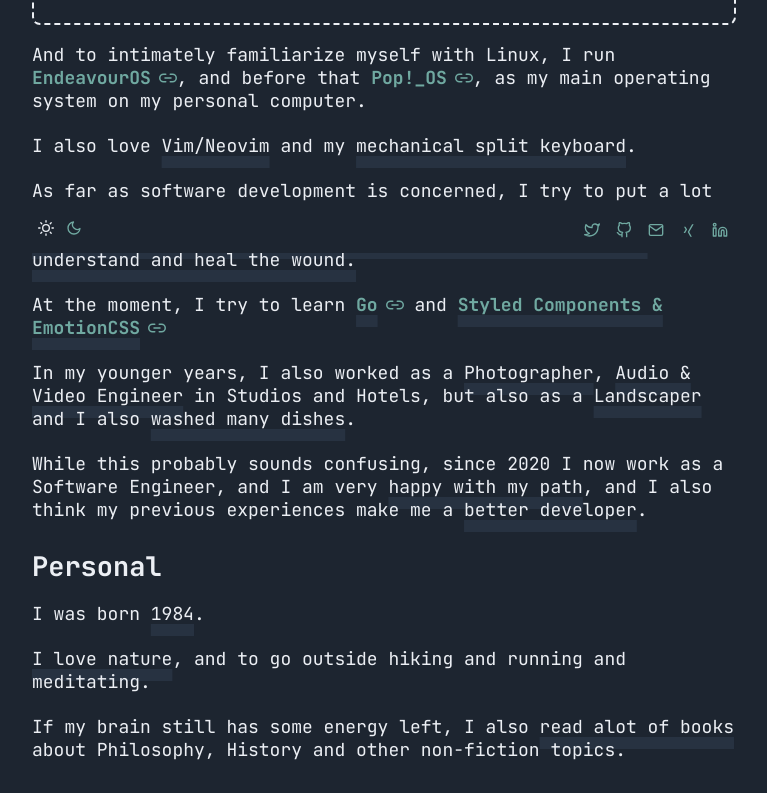
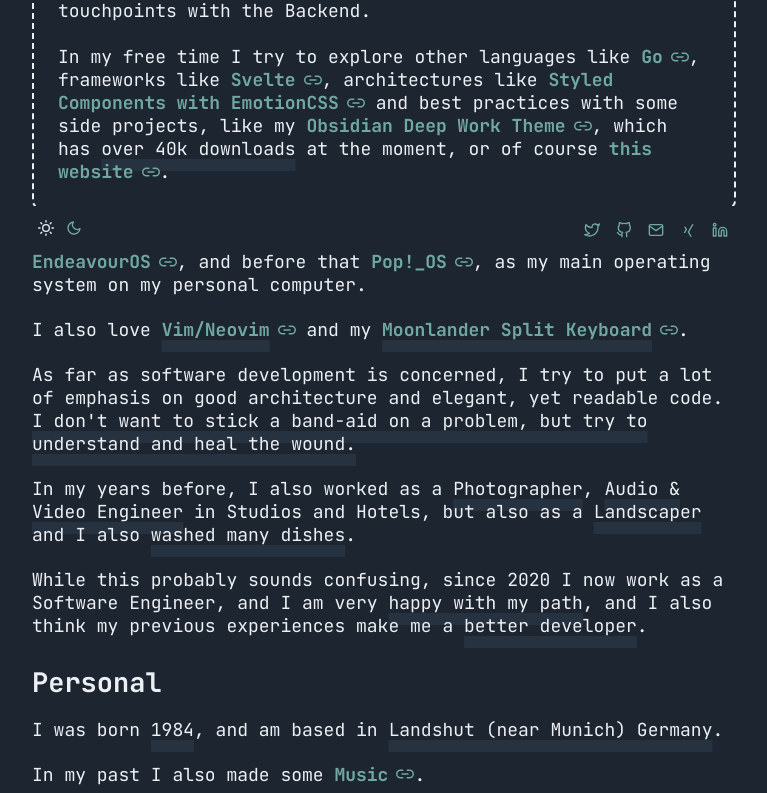
Before and after one commit to nikbrunner/nibru.dev, a Next.js app: page / in a window 1280 px wide. Shown: the part 547-1340 px from the top of the page, without its empty margins (256-1023 px from the left). Built offline with nearby package versions, Linux system fonts and the light colour scheme.

Commit message:
index: updated texts

```diff
--- a/pages/index.tsx
+++ b/pages/index.tsx
@@ -30,7 +30,7 @@ const Greeting = () => (
         margin: 0;
       `}
     >
-      My name is <Highlight underline>Nikolaus Brunner</Highlight>,<br />
+      Hi. My name is <Highlight underline>Nikolaus Brunner</Highlight>,<br />
       but most people call me <Highlight>Nik</Highlight>
     </h1>
   </div>
@@ -68,7 +68,7 @@ const Home = () => {
         </Paragraph>
 
         <Paragraph emphasis>
-          My main technology stack right now consists of{" "}
+          My tech stack at the moment consists of{" "}
           <Link href="https://reactjs.org" type="external">
             React
           </Link>
@@ -83,9 +83,39 @@ const Home = () => {
           and{" "}
           <Link href="https://nodejs.org/en/" type="external">
             NodeJS
+          </Link>
+          .
+          <br />
+          <br />
+          My main focus is definitely Frontend, but I regularly have touchpoints with
+          the Backend.
+          <br />
+          <br />
+          In my free time I try to explore other languages like{" "}
+          <Link href="https://go.dev/" type="external">
+            Go
+          </Link>
+          , frameworks like{" "}
+          <Link href="https://svelte.dev/" type="external">
+            Svelte
+          </Link>
+          , architectures like{" "}
+          <Link href="https://emotion.sh/docs/introduction" type="external">
+            Styled Components with EmotionCSS
           </Link>{" "}
-          but in my free time I try to explore other languages, frameworks,
-          architectures and best practices with some side projects.
+          and best practices with some side projects, like my{" "}
+          <Link
+            href="https://github.com/nikbrunner/obsidian-deep-work-theme"
+            type="external"
+          >
+            Obsidian Deep Work Theme
+          </Link>
+          , which has <Highlight>over 40k downloads</Highlight> at the moment, or of
+          course{" "}
+          <Link href="https://github.com/nikbrunner/nibru.dev" type="external">
+            this website
+          </Link>
+          .
         </Paragraph>
 
         <Paragraph>
@@ -101,8 +131,19 @@ const Home = () => {
         </Paragraph>
 
         <Paragraph>
-          I also love <Highlight>Vim/Neovim</Highlight> and my{" "}
-          <Highlight>mechanical split keyboard</Highlight>.
+          I also love{" "}
+          <Highlight>
+            <Link href="https://github.com/nikbrunner/vin" type="external">
+              Vim/Neovim
+            </Link>
+          </Highlight>{" "}
+          and my{" "}
+          <Highlight>
+            <Link href="https://www.zsa.io/moonlander/" type="external">
+              Moonlander Split Keyboard
+            </Link>
+          </Highlight>
+          .
         </Paragraph>
 
         <Paragraph>
@@ -115,23 +156,8 @@ const Home = () => {
         </Paragraph>
 
         <Paragraph>
-          At the moment, I try to learn{" "}
-          <Highlight>
-            <Link href="https://go.dev/" type="external">
-              Go
-            </Link>
-          </Highlight>{" "}
-          and{" "}
-          <Highlight>
-            <Link href="https://emotion.sh/docs/introduction" type="external">
-              Styled Components & EmotionCSS
-            </Link>
-          </Highlight>
-        </Paragraph>
-
-        <Paragraph>
-          In my younger years, I also worked as a <Highlight>Photographer</Highlight>
-          , <Highlight>Audio & Video Engineer</Highlight> in Studios and Hotels, but
+          In my years before, I also worked as a <Highlight>Photographer</Highlight>,{" "}
+          <Highlight>Audio & Video Engineer</Highlight> in Studios and Hotels, but
           also as a <Highlight>Landscaper</Highlight> and I also{" "}
           <Highlight>washed many dishes</Highlight>.
         </Paragraph>
@@ -148,12 +174,28 @@ const Home = () => {
         <Headline>Personal</Headline>
 
         <Paragraph>
-          I was born <Highlight>1984</Highlight>.
+          I was born <Highlight>1984</Highlight>, and am based in{" "}
+          <Highlight>Landshut (near Munich) Germany</Highlight>.
+        </Paragraph>
+
+        <Paragraph>
+          In my past I also made some{" "}
+          <Link
+            href="https://open.spotify.com/artist/603Tahq6jn44VFj23DldSW"
+            type="external"
+          >
+            Music
+          </Link>
+          .
         </Paragraph>
 
         <Paragraph>
           <Highlight>I love nature</Highlight>, and to go outside hiking and running
-          and meditating.
+          and meditating. I often combine this to maintain my{" "}
+          <Link href="https://www.instagram.com/nikolaus.brunner/" type="external">
+            Photography
+          </Link>
+          .
         </Paragraph>
 
         <Paragraph>
@@ -168,7 +210,7 @@ const Home = () => {
       <Section>
         <Paragraph emphasis>
           I think that should cover the basics. You can find a picture of me and
-          other stuff in the links in the footer.
+          other stuff in the footer-links.
           <br />
           <br />
           If you want to get in <Highlight>contact with me</Highlight>, you can DM me
```
